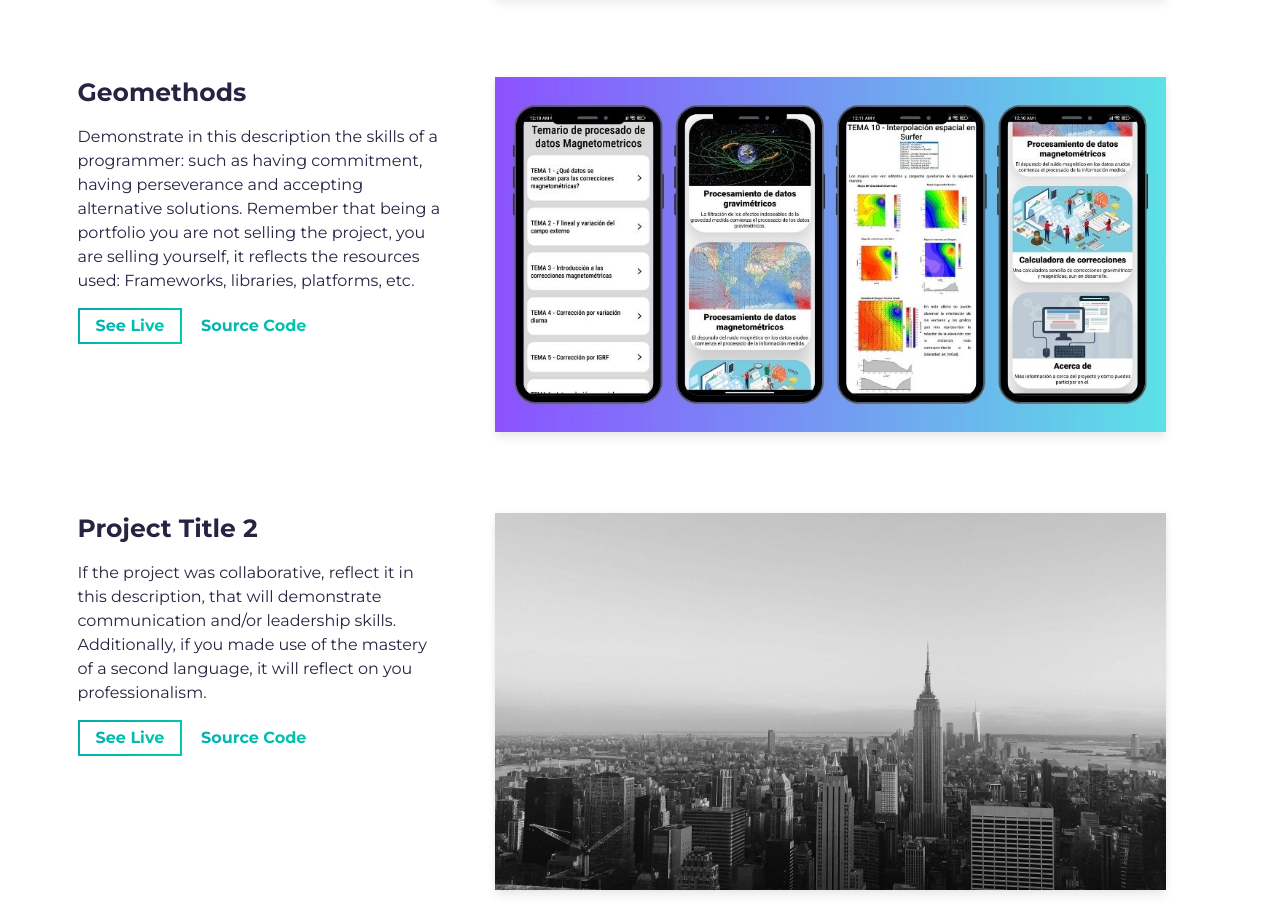
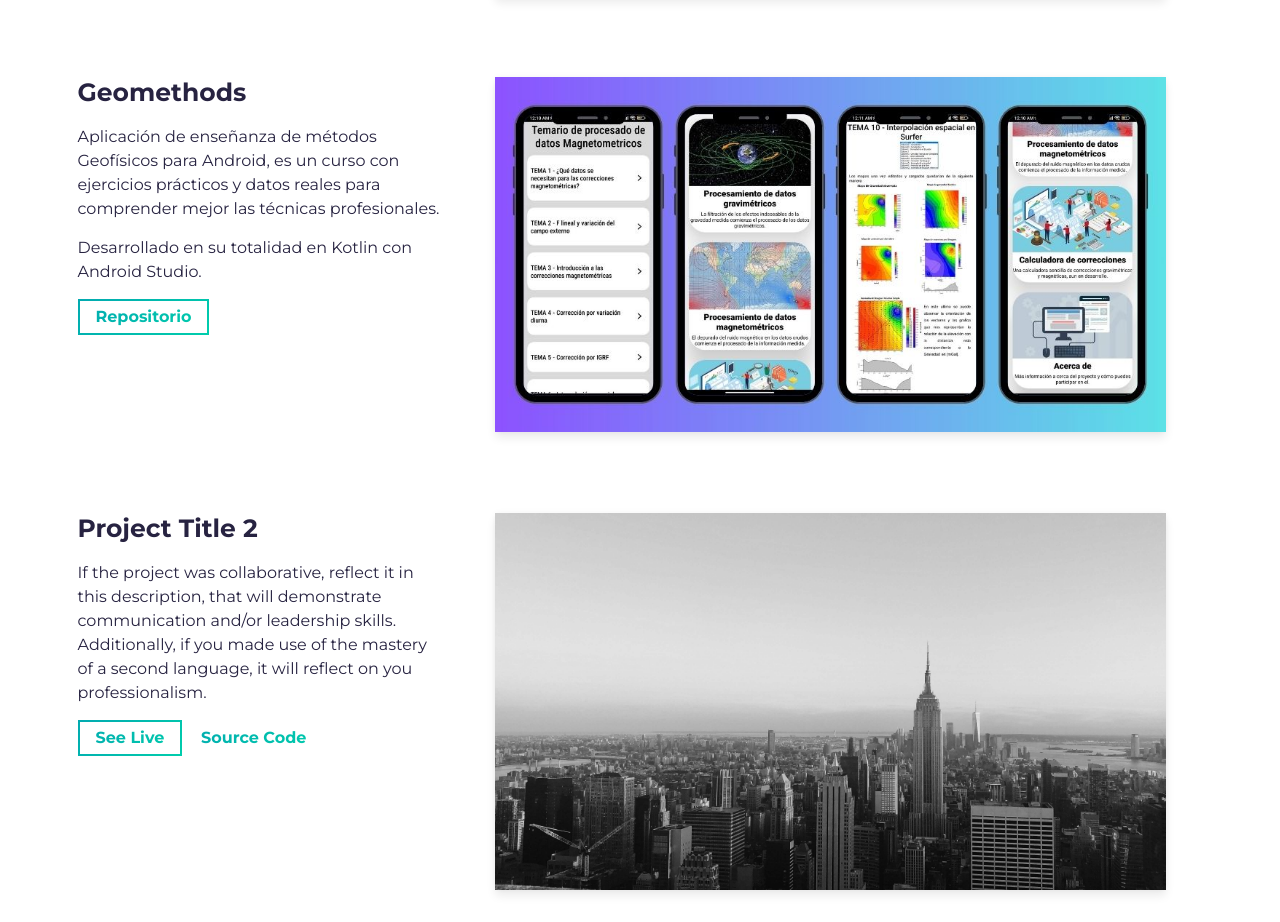
Before and after one commit to notSickboy/DiegoMtz.io, a website built with Parcel: page src/index.html in a window 1280 px wide. Shown: the part 1926-2848 px from the top of the page. Built offline with nearby package versions, Linux system fonts and the light colour scheme.

Commit message:
Update index.html

```diff
--- a/src/index.html
+++ b/src/index.html
@@ -155,26 +155,20 @@
                 <h3 class="project-wrapper__text-title">Geomethods</h3>
                 <div>
                   <p class="mb-4">
-                    Demonstrate in this description the skills of a programmer: such as having commitment,
-                    having perseverance and accepting alternative solutions. Remember that being a portfolio you are not selling the project,
-                    you are selling yourself, it reflects the resources used: Frameworks, libraries, platforms, etc.
+                    Aplicación de enseñanza de métodos Geofísicos para Android, es un curso con ejercicios prácticos
+                    y datos reales para comprender mejor las técnicas profesionales.
+                  </p>
+                  <p class="mb-4">
+                    Desarrollado en su totalidad en Kotlin con Android Studio.
                   </p>
                 </div>
                 <a
                   rel="noreferrer"
                   target="_blank"
                   class="cta-btn cta-btn--hero"
-                  href="#!"
+                  href="https://github.com/notSickboy/GeoMethods"
                 >
-                  See Live
-                </a>
-                <a
-                  rel="noreferrer"
-                  target="_blank"
-                  class="cta-btn text-color-main"
-                  href="#!"
-                >
-                  Source Code
+                  Repositorio
                 </a>
               </div>
             </div>
```
